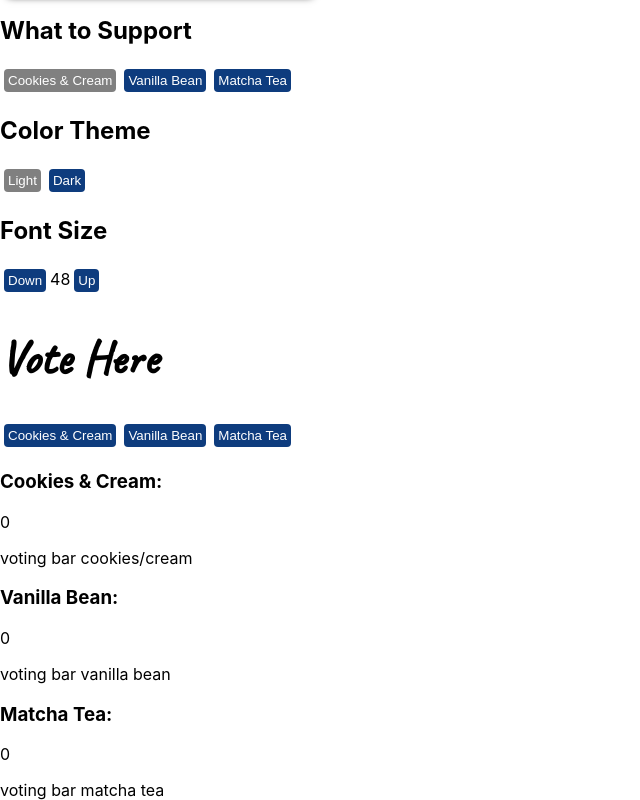
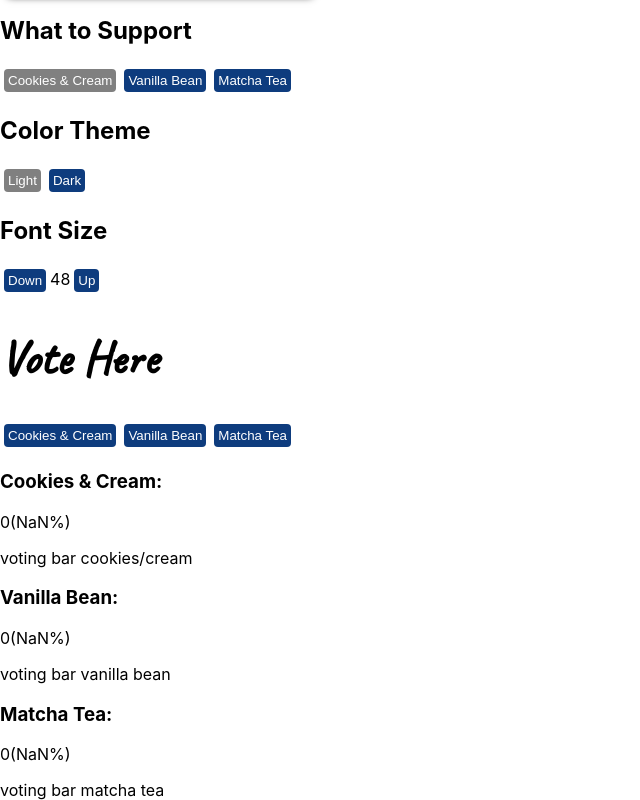
Before and after one commit to dairsmithgit/react-lab1, a React (Create React App) app: page / in a window 1280 px wide. Shown: the part 420-1220 px from the top of the page, without its empty margins (0-640 px from the left). Built offline with nearby package versions, Linux system fonts and the light colour scheme.

Commit message:
share of votes started

```diff
--- a/src/components/Votes.tsx
+++ b/src/components/Votes.tsx
@@ -9,17 +9,25 @@ function Votes() {
     let cookieVoteNum = cookieVotes;
     let vanillaVoteNum = vanillaVotes;
     let matchaVoteNum = matchaVotes;
+    let totalVotes = 0;
 
     function increaseCookieVote() {
         setCookieVotes(prev => prev + 1);
+        totalVotes++;
     }
 
     function increaseVanillaVote() {
         setVanillaVotes(prev => prev + 1);
+        totalVotes++;
     }
 
     function increaseMatchaVote() {
         setMatchaVotes(prev => prev + 1);
+        totalVotes++;
+    }
+
+    function calcShareOfVote(votes: number) {
+        return (votes / totalVotes) * 100;
     }
 
     // buttons need onClick func to increment vote variables
@@ -31,11 +39,11 @@ function Votes() {
                <button onClick={increaseVanillaVote}>Vanilla Bean</button>
                <button onClick={increaseMatchaVote}>Matcha Tea</button>
             </p>
-            <p><h3>Cookies &amp; Cream: </h3>{cookieVoteNum}</p>
+            <p><h3>Cookies &amp; Cream: </h3>{cookieVoteNum}({calcShareOfVote(cookieVotes)}%)</p>
             <div className="CookieVotes">voting bar cookies/cream</div>
-            <p><h3>Vanilla Bean: </h3>{vanillaVoteNum}</p>
+            <p><h3>Vanilla Bean: </h3>{vanillaVoteNum}({calcShareOfVote(vanillaVotes)}%)</p>
             <div className="VanillaVotes">voting bar vanilla bean</div>
-            <p><h3>Matcha Tea: </h3>{matchaVoteNum}</p>
+            <p><h3>Matcha Tea: </h3>{matchaVoteNum}({calcShareOfVote(matchaVotes)}%)</p>
             <div className="MatchaVotes">voting bar matcha tea</div>
         </div>
     )
```
